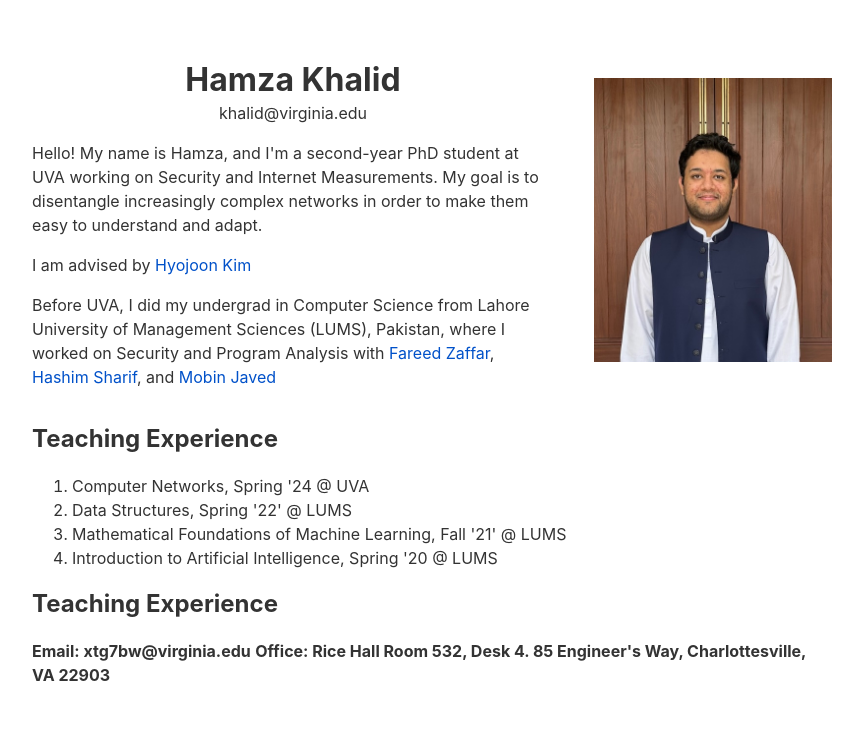
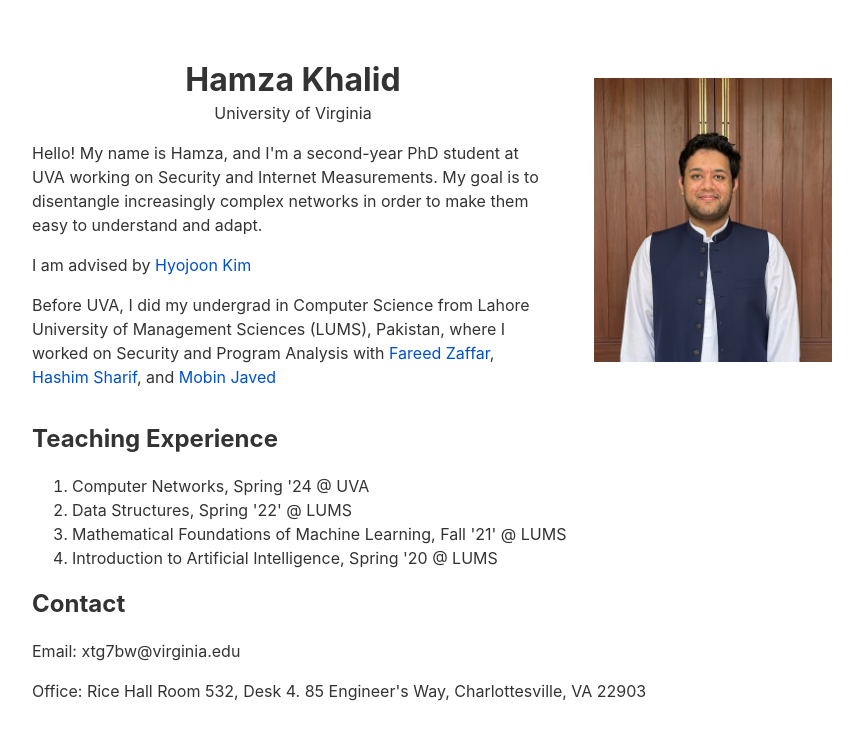
Before and after one commit to hamzakhalid99/hamzakhalid99.github.io, a plain HTML site: page index.html in a window 1280 px wide. Shown: the whole page, without its empty margins (208-1071 px from the left). Drawn offline with Linux system fonts and the light colour scheme.

Commit message:
Update index.html

```diff
--- a/index.html
+++ b/index.html
@@ -13,7 +13,7 @@
         <tr>
           <td class="bio">
             <h1 class="name center">Hamza Khalid</h1>
-            <div class="email center">khalid@virginia.edu</div>
+            <div class="email center">University of Virginia</div>
             <p>Hello! My name is Hamza, and I'm a second-year PhD student at UVA
                 working on Security and Internet Measurements. My goal is to disentangle increasingly complex networks in order to make them easy to understand and adapt.
             </p>
@@ -37,9 +37,9 @@
       <li>Introduction to Artificial Intelligence, Spring '20 @ LUMS</li>
     </ol>
 
-    <h2>Teaching Experience</h2>
-    <b>Email: xtg7bw@virginia.edu</b>
-    <b>Office: Rice Hall Room 532, Desk 4. 85 Engineer's Way, Charlottesville, VA 22903</b>
+    <h2>Contact</h2>
+    <p>Email: xtg7bw@virginia.edu</p>
+    <p>Office: Rice Hall Room 532, Desk 4. 85 Engineer's Way, Charlottesville, VA 22903</p>
 
 
     <!-- <h2>
```
